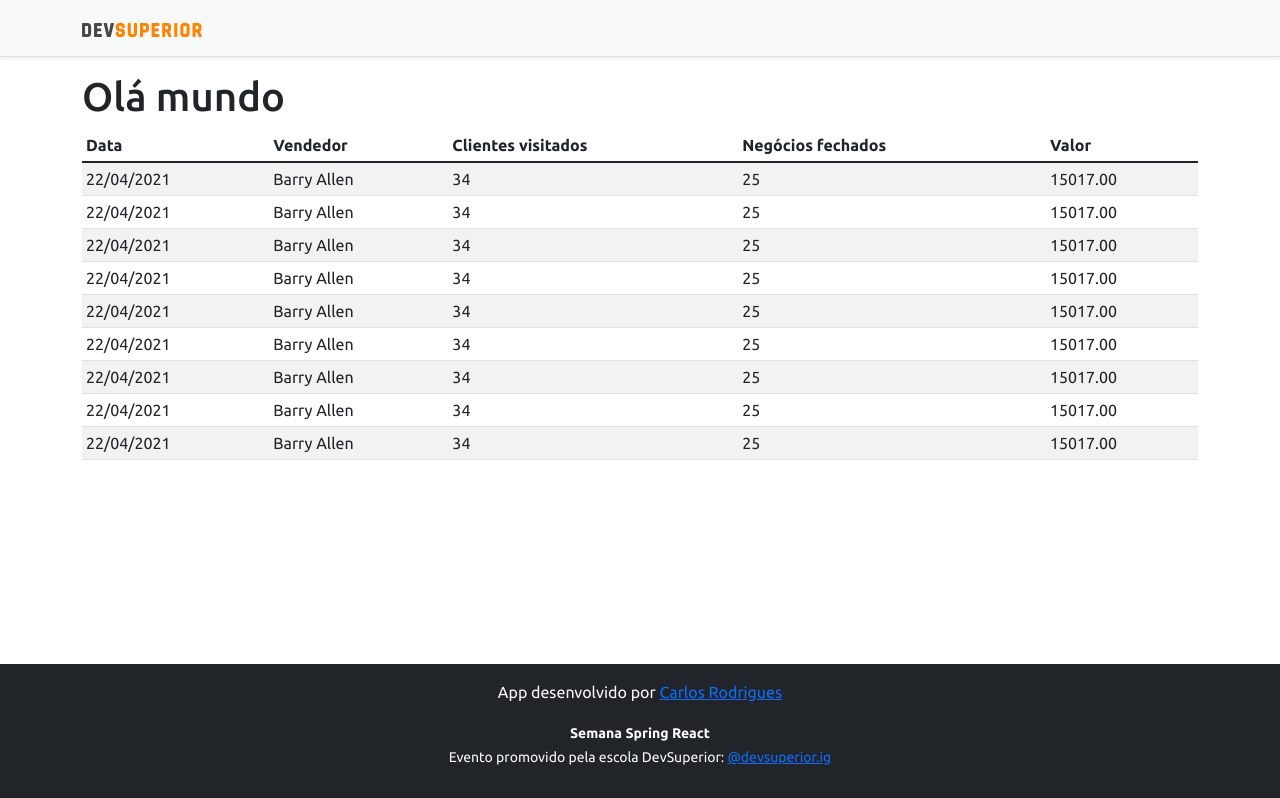
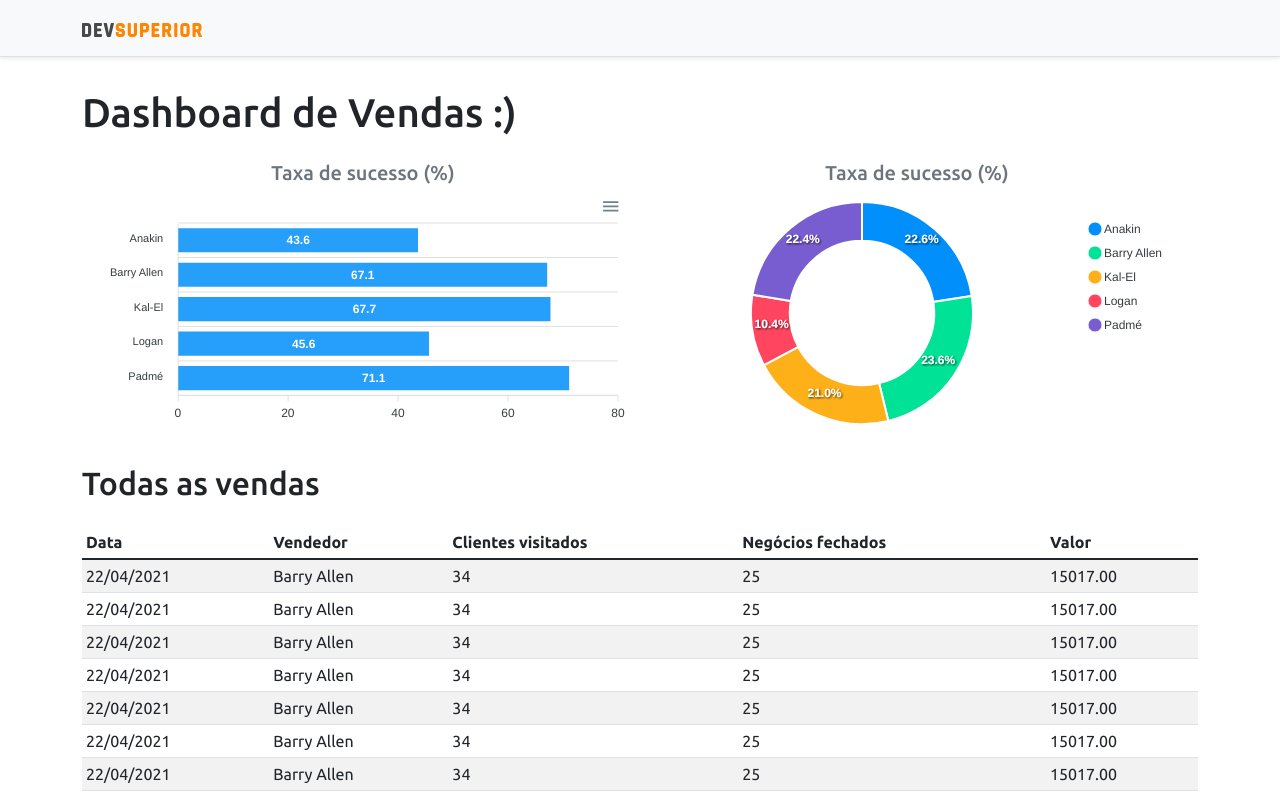
Before and after one commit to cadu088/Spring-React-4.0, a React (Create React App) app in the folder frontend/: page / in a window 1280 px wide. Shown: the top 798 px of the page. Built offline with nearby package versions, Linux system fonts and the light colour scheme.

Commit message:
Static charts

```diff
--- a/frontend/package.json
+++ b/frontend/package.json
@@ -11,8 +11,10 @@
     "@types/node": "^12.0.0",
     "@types/react": "^17.0.0",
     "@types/react-dom": "^17.0.0",
+    "apexcharts": "^3.28.1",
     "bootstrap": "^5.1.0",
     "react": "^17.0.2",
+    "react-apexcharts": "^1.3.9",
     "react-dom": "^17.0.2",
     "react-scripts": "4.0.3",
     "typescript": "^4.1.2",
--- a/frontend/src/App.tsx
+++ b/frontend/src/App.tsx
@@ -1,16 +1,31 @@
 import NavBar from "components/NavBar";
 import Footer from "components/Footer";
 import DataTable from "components/DataTable";
+import BarChart from "components/BarChart";
+import DonutChart from "components/DonutChart"
 
 function App() {
   return (
     <>
       <NavBar />
       <div className="container">
-        <h1>Olá mundo</h1>
-        <DataTable/>
+        <h1 className="py-3">Dashboard de Vendas :)</h1>
+
+        <div className="row px-3">
+          <div className="col-sm-6">
+            <h5 className="text-center text-secondary">Taxa de sucesso (%)</h5>
+            <BarChart />
+          </div><div className="col-sm-6">
+          <h5 className="text-center text-secondary">Taxa de sucesso (%)</h5>
+            <DonutChart />
+          </div>
+        </div>
+        <div className="py-3">
+          <h2>Todas as vendas</h2>
+        </div >
+        <DataTable />
       </div>
-      <Footer/>
+      <Footer />
     </>
   );
 }
--- /dev/null
+++ b/frontend/src/components/BarChart/index.tsx
@@ -0,0 +1,35 @@
+import Chart from 'react-apexcharts';
+
+function BarChart() {
+    const options = {
+        plotOptions: {
+            bar: {
+                horizontal: true,
+            }
+        },
+    };
+
+    const mockData = {
+        labels: {
+            categories: ['Anakin', 'Barry Allen', 'Kal-El', 'Logan', 'Padmé']
+        },
+        series: [
+            {
+                name: "% Sucesso",
+                data: [43.6, 67.1, 67.7, 45.6, 71.1]
+            }
+        ]
+    };
+
+
+    return (
+        <Chart
+           options={{...options, xaxis: mockData.labels}}
+           series={mockData.series}
+           type="bar"
+           height="240"
+        />
+    );
+}
+
+export default BarChart;
--- /dev/null
+++ b/frontend/src/components/DonutChart/index.tsx
@@ -0,0 +1,27 @@
+import Chart from 'react-apexcharts';
+
+function DonutChart() {
+    const mockData = {
+        series: [477138, 499928, 444867, 220426, 473088],
+        labels: ['Anakin', 'Barry Allen', 'Kal-El', 'Logan', 'Padmé']
+    }
+
+    const options = {
+        legend: {
+            show: true
+        }
+    }
+
+
+
+    return (
+        <Chart
+           options={{...options, labels: mockData.labels}}
+           series={mockData.series}
+           type="donut"
+           height="240"
+        />
+    );
+}
+
+export default DonutChart;
```
Also changed, not shown: 1 other file (tests, documents, lock files or other folders).
